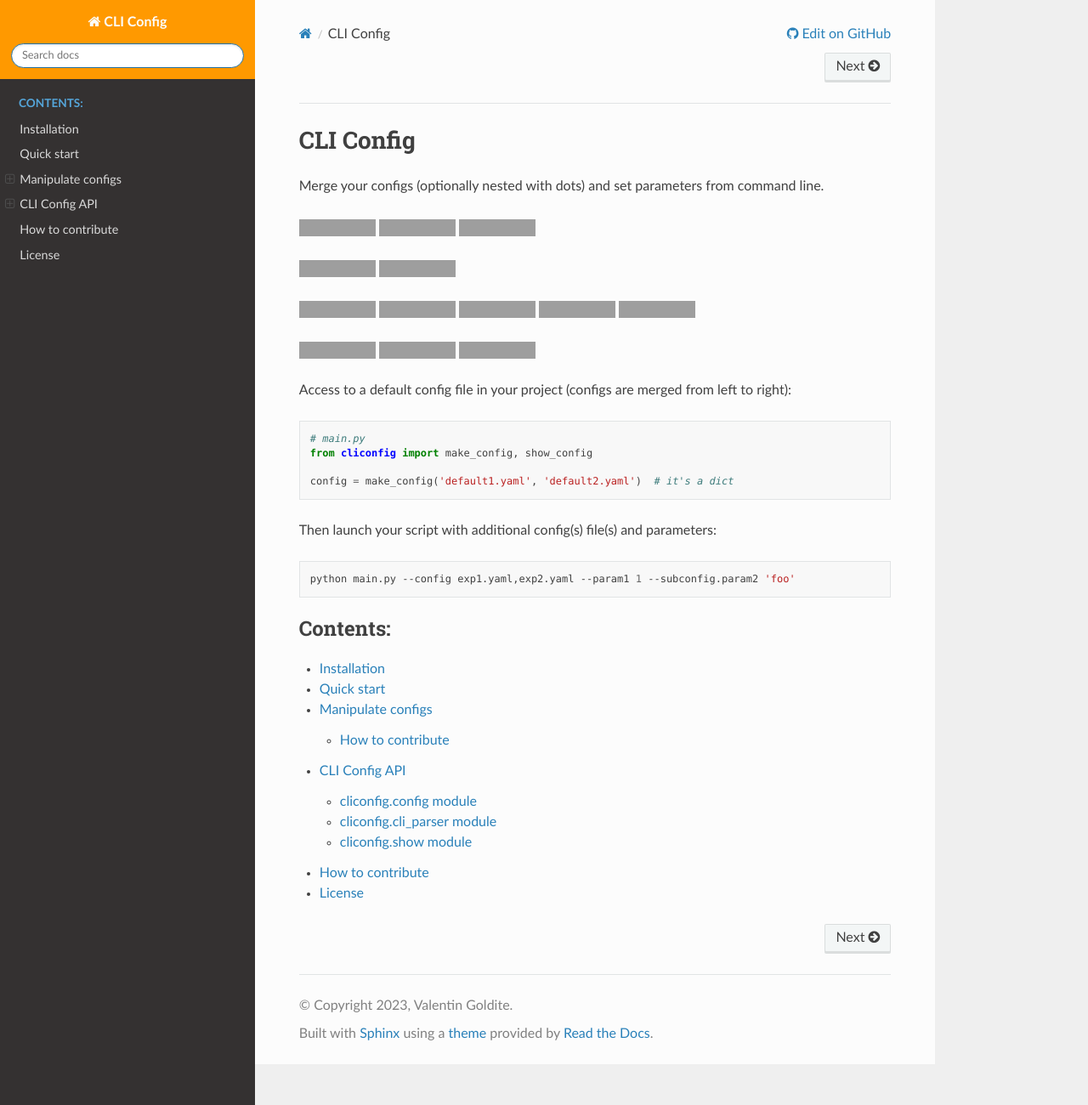
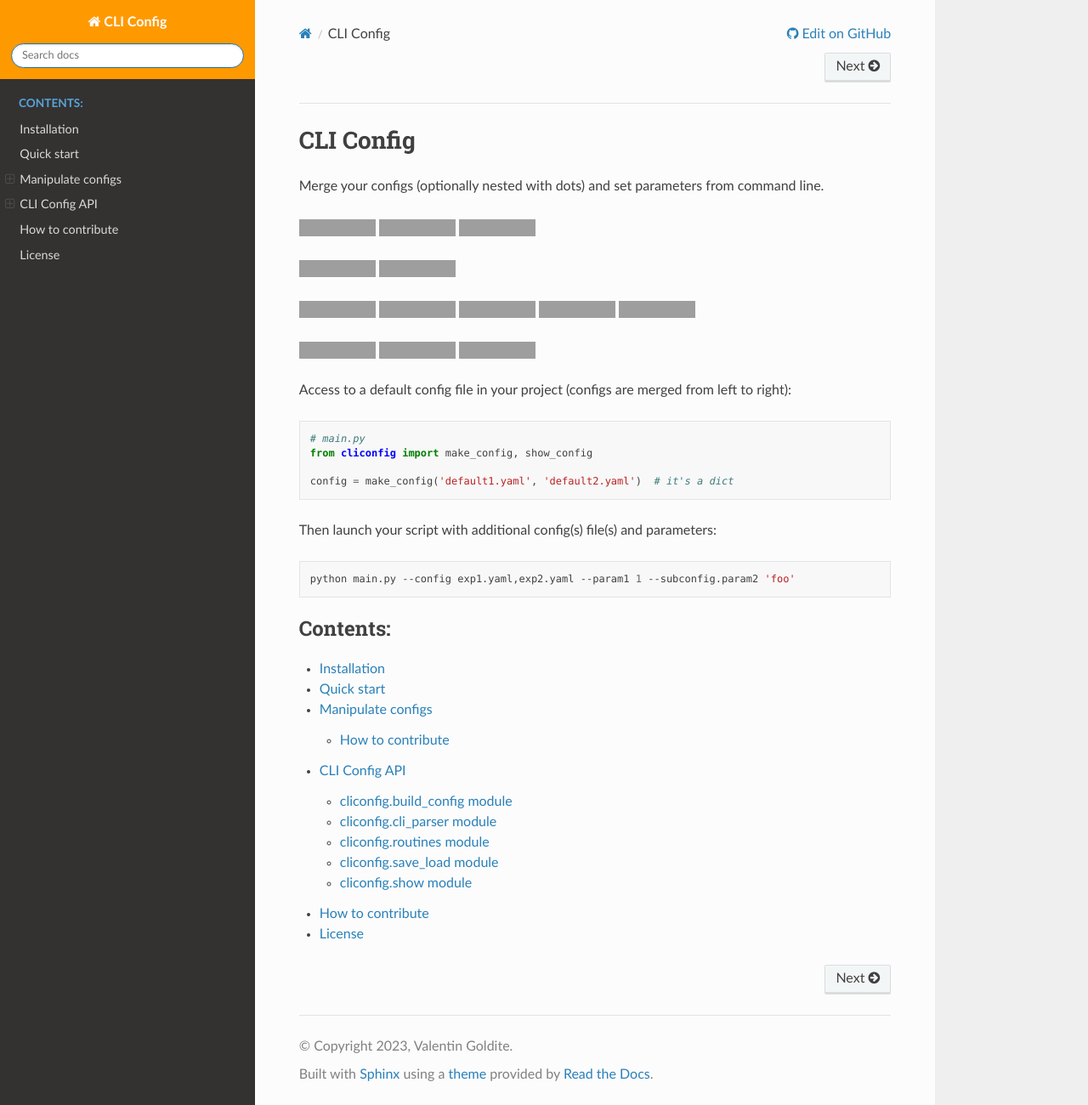
Before and after one commit to valentingol/cliconfig, a Sphinx documentation site: the page built from docs/index.rst, in a window 1280 px wide and 1300 px high, cut to the strip 0-1300 px from the top of the window. Shown: the whole strip at 85% size. Built offline with Sphinx 7.4.7 and the Read the Docs theme 2.0.0, drawn with Linux system fonts in a browser that asks for light colours; the version number could not be read and is left out; grey boxes are pictures that could not be loaded.

```diff
--- a/docs/cliconfig_api.rst
+++ b/docs/cliconfig_api.rst
@@ -1,10 +1,10 @@
 CLI Config API
 ==============
 
-cliconfig.config module
------------------------
+cliconfig.build\_config module
+------------------------------
 
-.. automodule:: cliconfig.config
+.. automodule:: cliconfig.build_config
    :members:
    :undoc-members:
    :show-inheritance:
@@ -17,6 +17,22 @@ cliconfig.cli\_parser module
    :undoc-members:
    :show-inheritance:
 
+cliconfig.routines module
+-------------------------
+
+.. automodule:: cliconfig.routines
+   :members:
+   :undoc-members:
+   :show-inheritance:
+
+cliconfig.save\_load module
+---------------------------
+
+.. automodule:: cliconfig.save_load
+   :members:
+   :undoc-members:
+   :show-inheritance:
+
 cliconfig.show module
 ---------------------
 
```
